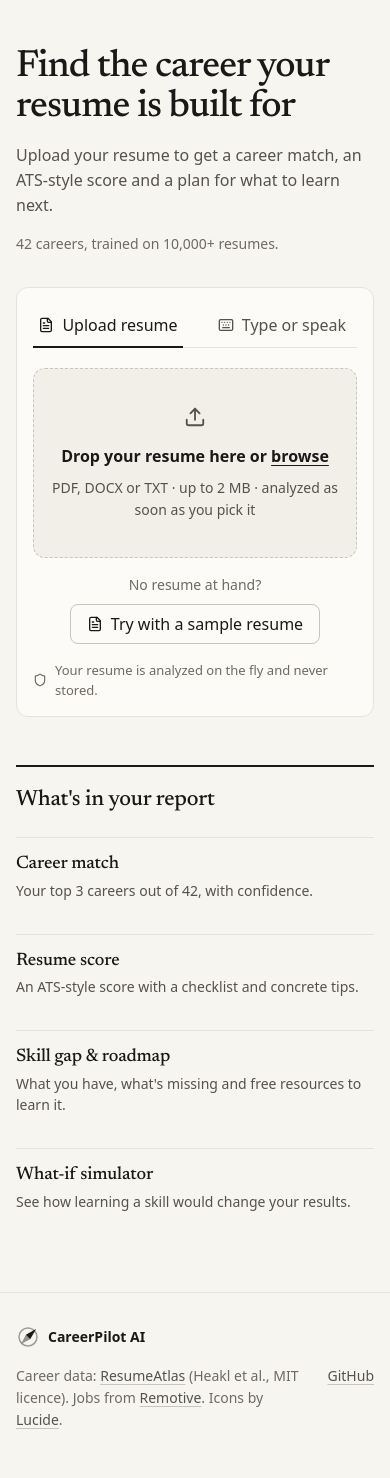
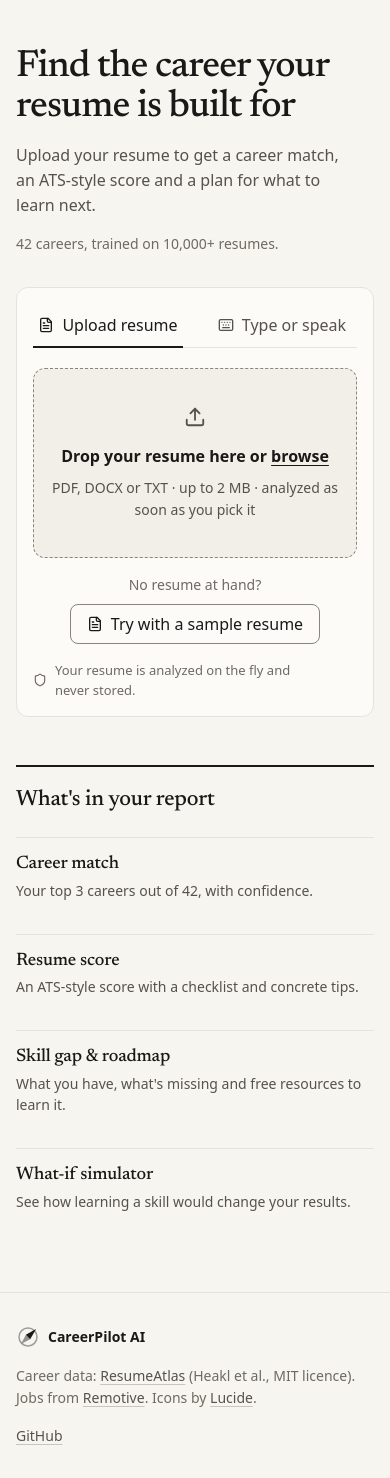
Before and after one commit to Galvin70124O/CareerPilotAI, a Flask app: page / in a window 390 px wide. Shown: the part 56-1534 px from the top of the page. Before the commit the page ends 1485 px from the top, so only its background shows below. Run offline with Flask 3, Linux system fonts and the light colour scheme; some libraries are stand-ins or nearby versions.

Commit message:
fix(ui): rem type, 3:1 control borders, press feedback, home polish
From the emil-design-eng and apple-design passes: type tokens in rem so the browser text-size setting applies; form-control and button outlines at 3:1 (WCAG 1.4.11) via --border-control; buttons, tabs and what-if chips scale to 0.97 on press; hero text centred against the input card; text-wrap: pretty to avoid one-word last lines; footer stacks on phones; section entrance 240ms with shorter stagger; unused bar/ring transitions removed.

```diff
--- a/static/css/app.css
+++ b/static/css/app.css
@@ -32,6 +32,7 @@ body {
 }
 
 h1, h2, h3, h4, p { margin: 0; }
+p { text-wrap: pretty; }
 h1, h2, h3, h4 { font-family: var(--font-display); font-weight: 500; line-height: var(--leading-tight); letter-spacing: -0.01em; text-wrap: balance; }
 ::selection { background: var(--text); color: var(--bg); }
 ul, ol { margin: 0; padding: 0; }
@@ -105,12 +106,15 @@ button, input, textarea { font: inherit; color: inherit; }
 .btn, .btn:hover, .brand { text-decoration: none; }
 .btn:focus-visible { outline: none; box-shadow: var(--focus-ring); }
 .btn:disabled, .btn[aria-disabled="true"] { opacity: 0.5; cursor: not-allowed; }
+/* Press feedback: the control answers on press, not on release (off under reduced motion) */
+.btn, .tab, .option-chip span { transition-property: background-color, border-color, color, box-shadow, transform; }
+.btn:active:not(:disabled), .tab:active, .option-chip span:active { transform: scale(0.97); transition: transform 160ms var(--ease-out); }
 
 /* Primary actions are black ink: the blue accent is kept for the score and career matches */
 .btn-primary { background: var(--ink); border-color: var(--ink); color: var(--on-ink); }
 .btn-primary:hover:not(:disabled) { background: var(--ink-hover); border-color: var(--ink-hover); }
 
-.btn-secondary { background: var(--surface); border-color: var(--border-strong); color: var(--text); }
+.btn-secondary { background: var(--surface); border-color: var(--border-control); color: var(--text); }
 .btn-secondary:hover:not(:disabled) { background: var(--surface-hover); }
 
 .btn-ghost { background: transparent; color: var(--text-muted); }
@@ -316,7 +320,7 @@ button, input, textarea { font: inherit; color: inherit; }
   gap: var(--space-2);
   min-height: 220px;
   padding: var(--space-8) var(--space-6);
-  border: 1px dashed var(--border-strong);
+  border: 1px dashed var(--border-control);
   border-radius: var(--radius-lg);
   background: var(--surface-2);
   text-align: center;
@@ -784,4 +788,6 @@ button, .btn, .tab, .dropzone, .option-chip span, summary { -webkit-tap-highligh
   .report-form { flex: 1 1 100%; }
   .loading-card { padding: var(--space-6); }
   .brand-name-long { display: none; }
+  .footer-inner { flex-direction: column; }
+  .footer-credits { min-width: 0; }
 }
--- a/static/css/theme.css
+++ b/static/css/theme.css
@@ -18,7 +18,8 @@
   --panel-2: #f2efe9;       /* one tone step down: chips, drop zone */
   --fill: #ebe8e2;          /* bar and ring tracks */
   --border: #e5e3df;        /* hairline rules */
-  --border-strong: #c8c4be; /* input borders, dashed chips */
+  --border-strong: #c8c4be; /* dashed chips, step markers */
+  --border-control: #8a857b; /* outlines of form controls and buttons: 3.2-3.5:1 */
   --rule: #1a1917;          /* the strong rule above each report section */
 
   --text: #1a1917;          /* ink: 16:1 on paper */
@@ -54,12 +55,13 @@
      the system UI face for reading text and controls */
   --font-display: "Newsreader", Georgia, "Times New Roman", serif;
   --font: system-ui, -apple-system, "Segoe UI", Roboto, "Helvetica Neue", Arial, sans-serif;
-  --fs-xs: 13px;      /* badges, credits */
-  --fs-sm: 14px;      /* secondary text */
-  --fs-base: 16px;    /* reading text */
-  --fs-h3: 24px;      /* report section headings */
-  --fs-h1: 40px;      /* report title, big figures */
-  --fs-hero: 60px;    /* home headline */
+  /* Sizes in rem (13/14/16/24/40/60px at the default 16px), so they follow the browser's text-size setting */
+  --fs-xs: 0.8125rem;   /* badges, credits */
+  --fs-sm: 0.875rem;    /* secondary text */
+  --fs-base: 1rem;      /* reading text */
+  --fs-h3: 1.5rem;      /* report section headings */
+  --fs-h1: 2.5rem;      /* report title, big figures */
+  --fs-hero: 3.75rem;   /* home headline */
   --lh-body: 1.55;
   --lh-heading: 1.2;
   --lh-display: 1.04;
@@ -107,6 +109,7 @@
   --fill: #2c2a26;
   --border: #34322e;
   --border-strong: #4a4741;
+  --border-control: #77726a;
   --rule: #b8b3a8;          /* full-strength ink rules glare in the dark */
 
   --text: #eeebe4;
@@ -138,7 +141,7 @@
   :root:not([data-theme]) {
     color-scheme: dark;
     --bg: #171614; --panel: #1f1e1b; --panel-2: #262521; --fill: #2c2a26;
-    --border: #34322e; --border-strong: #4a4741; --rule: #b8b3a8;
+    --border: #34322e; --border-strong: #4a4741; --border-control: #77726a; --rule: #b8b3a8;
     --text: #eeebe4; --text-2: #b8b3a8; --text-3: #9a958a;
     --ink: #eeebe4; --ink-hover: #d6d2c9; --on-ink: #171614;
     --brand: #8db6dd; --brand-ink: #171614;
@@ -151,7 +154,7 @@
 }
 
 @media (max-width: 760px) {
-  :root { --header-h: 56px; --fs-hero: 38px; --fs-h1: 30px; --fs-h3: 22px; }
+  :root { --header-h: 56px; --fs-hero: 2.375rem; --fs-h1: 1.875rem; --fs-h3: 1.375rem; }
 }
 
 /* ---------- 2. CareerPilot names ---------------------------------------- */
@@ -162,7 +165,7 @@
   --text-xs: var(--fs-xs);
   --text-sm: var(--fs-sm);
   --text-base: var(--fs-base);
-  --text-lg: 18px;
+  --text-lg: 1.125rem;
   --text-xl: var(--fs-h3);
   --text-2xl: var(--fs-h1);
   --text-3xl: var(--fs-hero);
```
Also changed, not shown: other parts of static/css/app.css (+12 -12 lines).
